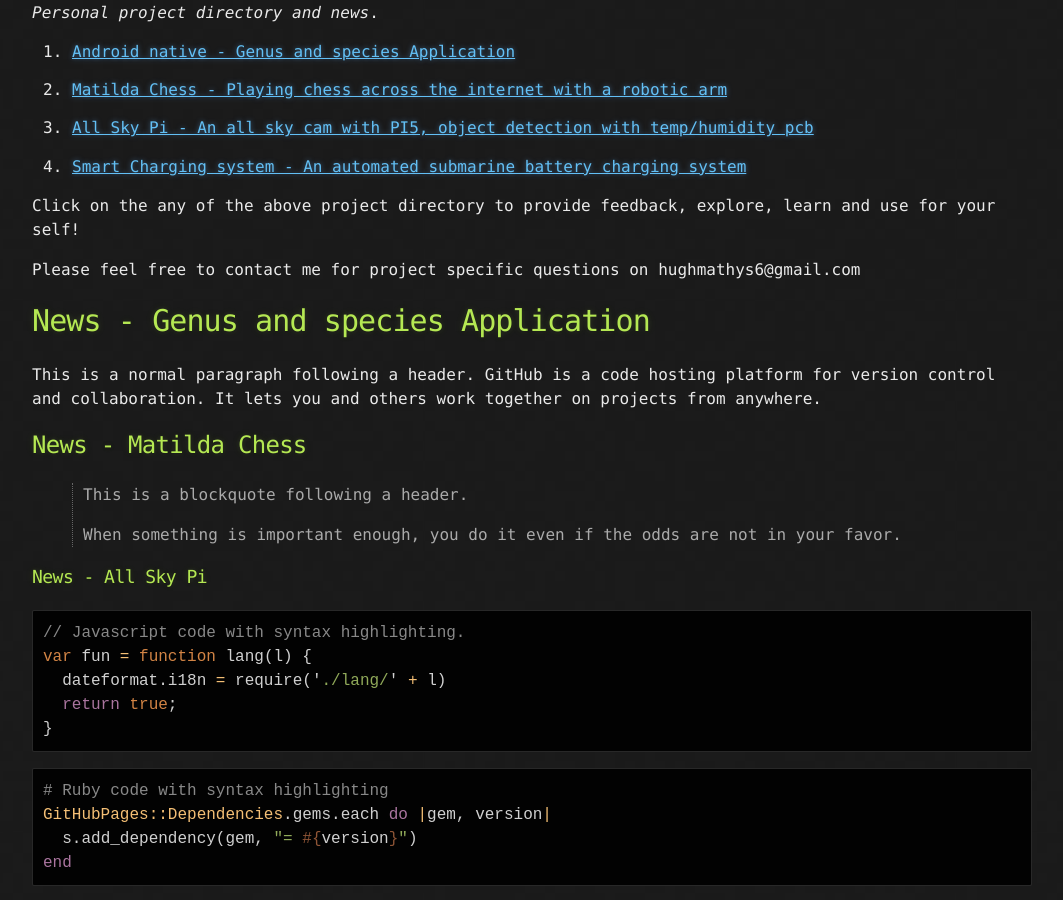
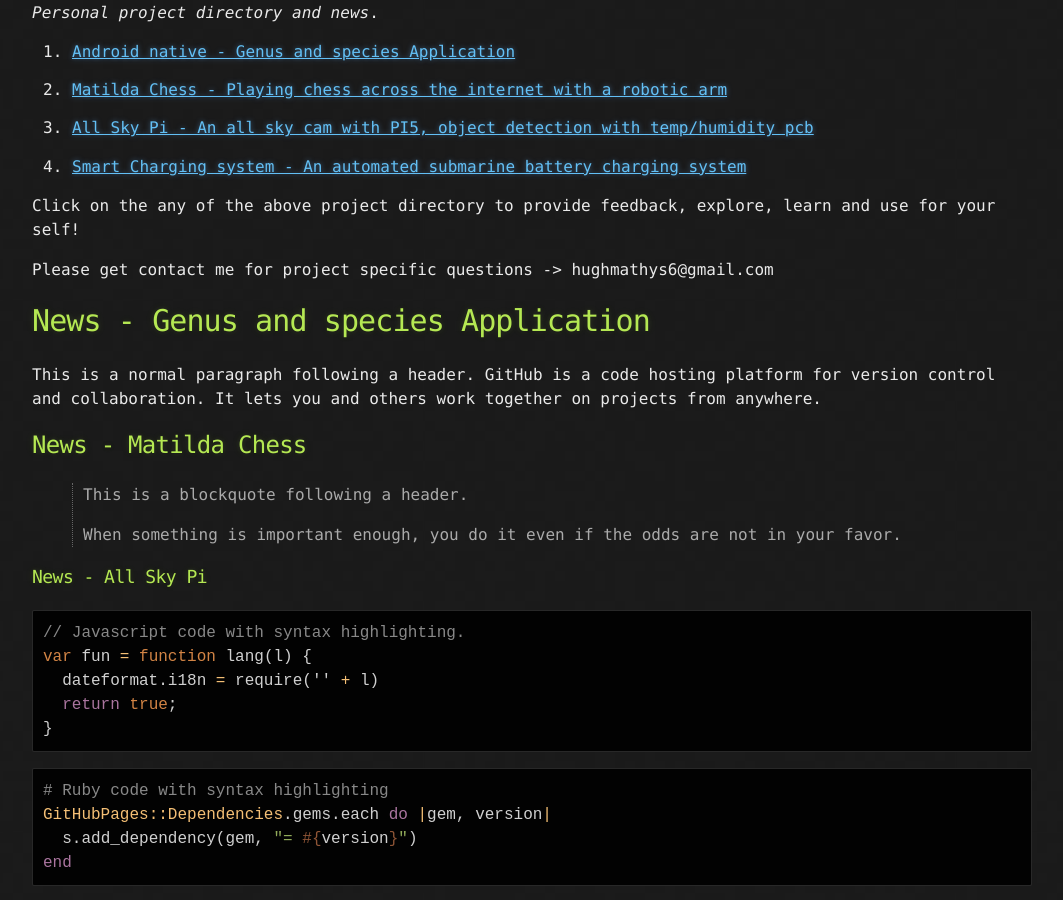
Before and after one commit to Chessdog68/my-github-page, a Jekyll site: the page built from index.md, in a window 1280 px wide and 900 px high, scrolled down 232 px. Shown: the whole window, without its empty margins (108-1171 px from the left). Built offline with Jekyll 4.4.1, drawn with Linux system fonts in a browser that asks for light colours.

Commit message:
change on index

````diff
--- a/index.md
+++ b/index.md
@@ -14,7 +14,7 @@ _Personal project directory and news_.
 
 Click on the any of the above project directory to provide feedback, explore, learn and use for your self!
 
-Please feel free to contact me for project specific questions on hughmathys6@gmail.com
+Please get contact me for project specific questions -> hughmathys6@gmail.com
 
 # News - Genus and species Application
 
@@ -31,7 +31,7 @@ This is a normal paragraph following a header. GitHub is a code hosting platform
 ```js
 // Javascript code with syntax highlighting.
 var fun = function lang(l) {
-  dateformat.i18n = require('./lang/' + l)
+  dateformat.i18n = require('' + l)
   return true;
 }
 ```
````
